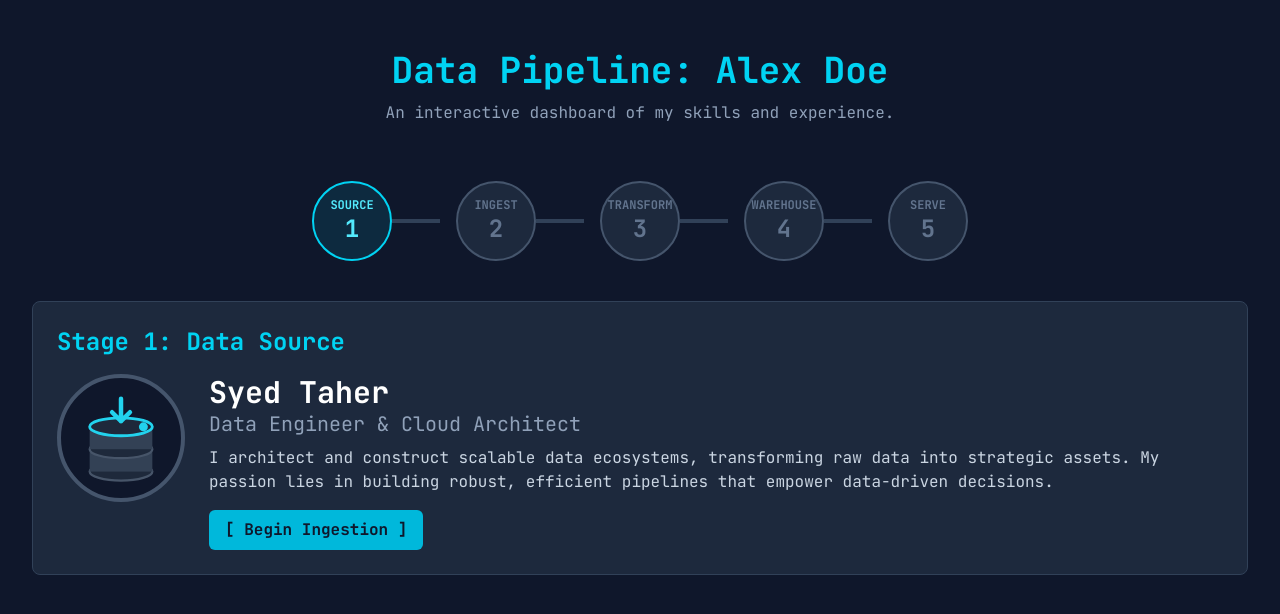
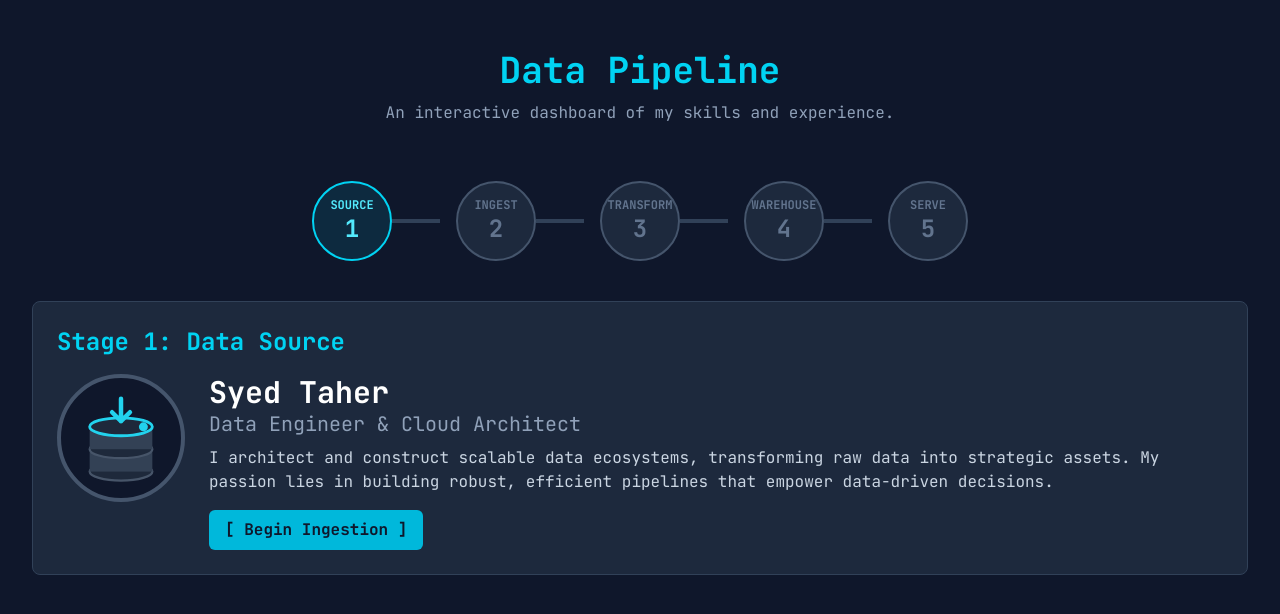
Before and after one commit to my-general/de_portfolio, a Next.js app: page / in a window 1280 px wide. Shown: the top 614 px of the page. Built offline with nearby package versions, Linux system fonts and the light colour scheme.

Commit message:
Update page.js

```diff
--- a/src/app/page.js
+++ b/src/app/page.js
@@ -55,7 +55,7 @@ export default function Home() {
                           sm:text-3xl
                           md:text-4xl
                           leading-tight">
-              Data Pipeline: Alex Doe
+              Data Pipeline
             </h1>
             <p className="text-slate-400 mt-1 sm:mt-2 text-xs sm:text-sm md:text-base">
               An interactive dashboard of my skills and experience.
```
